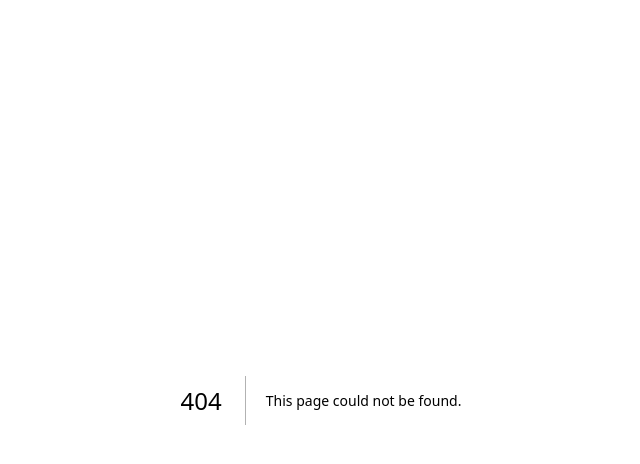
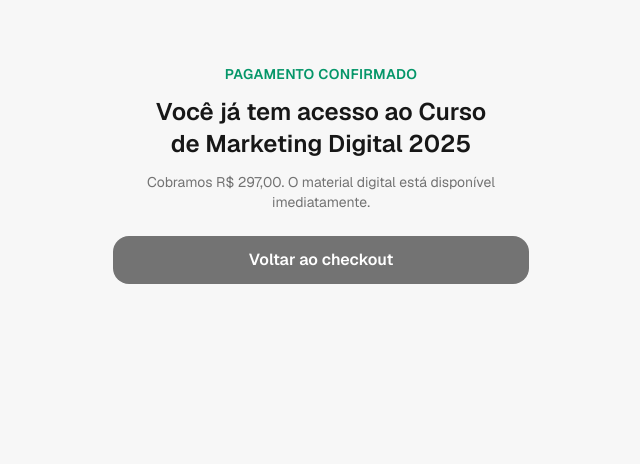
Before and after one commit to rcrdk/cakto-pay-checkout, a Next.js app: page /sucesso in a window 1280 px wide. Before the commit this address had no page. Shown: the top 464 px of the page, without its empty margins (319-959 px from the left). Built offline with nearby package versions, Linux system fonts and the light colour scheme.

Commit message:
feat: create SuccessPage component for order confirmation and remove CheckoutSuccess component

```diff
--- /dev/null
+++ b/src/app/sucesso/page.tsx
@@ -0,0 +1,33 @@
+'use client'
+
+import { useRouter } from 'next/navigation'
+
+import { getCheckoutProduct } from '@/features/checkout/services/get-checkout-product'
+import { formatBrlFromCents } from '@/features/checkout/utils/format-brl-from-cents'
+import { Button } from '@/shared/components/ui/button'
+
+const CHECKOUT_PATH = '/'
+
+export default function SuccessPage() {
+	const router = useRouter()
+	const product = getCheckoutProduct()
+	const paidAmount = formatBrlFromCents(product.currentPriceCents)
+
+	return (
+		<main className="mx-auto flex w-full max-w-md flex-col px-4 py-8">
+			<section className="flex flex-col gap-6 py-8 text-center">
+				<div className="flex flex-col gap-3">
+					<p className="text-highlighted text-sm font-semibold tracking-wide uppercase">Pagamento confirmado</p>
+
+					<h1 className="text-2xl font-semibold text-balance">Você já tem acesso ao {product.name}</h1>
+
+					<p className="text-muted text-sm">Cobramos {paidAmount}. O material digital está disponível imediatamente.</p>
+				</div>
+
+				<Button variant="muted" onClick={() => router.push(CHECKOUT_PATH)}>
+					Voltar ao checkout
+				</Button>
+			</section>
+		</main>
+	)
+}
--- a/src/features/checkout/components/checkout-success.tsx
+++ /dev/null
@@ -1,20 +0,0 @@
-import type { Product } from '../types/checkout'
-import { formatBrlFromCents } from '../utils/format-brl-from-cents'
-
-interface CheckoutSuccessProps {
-	product: Product
-}
-
-export function CheckoutSuccess({ product }: Readonly<CheckoutSuccessProps>) {
-	const paidAmount = formatBrlFromCents(product.currentPriceCents)
-
-	return (
-		<section className="flex flex-col gap-3 py-8 text-center">
-			<p className="text-highlighted text-sm font-semibold tracking-wide uppercase">Pagamento confirmado</p>
-
-			<h1 className="text-2xl font-semibold text-balance">Você já tem acesso ao {product.name}</h1>
-
-			<p className="text-muted text-sm">Cobramos {paidAmount}. O material digital está disponível imediatamente.</p>
-		</section>
-	)
-}
--- a/src/features/checkout/components/checkout.tsx
+++ b/src/features/checkout/components/checkout.tsx
@@ -1,6 +1,7 @@
 'use client'
 
-import { useEffect, useRef, useState, type FormEvent } from 'react'
+import { useEffect, useRef, type FormEvent } from 'react'
+import { useRouter } from 'next/navigation'
 import { zodResolver } from '@hookform/resolvers/zod'
 import { FormProvider, useForm } from 'react-hook-form'
 
@@ -10,7 +11,6 @@ import { getFirstInvalidFieldId } from '../utils/get-first-invalid-field-id'
 import { revealInvalidField } from '../utils/reveal-invalid-field'
 import { CheckoutFormFields } from './checkout-form-fields'
 import { CheckoutSubmit } from './checkout-submit'
-import { CheckoutSuccess } from './checkout-success'
 import { CheckoutSummary } from './checkout-summary'
 import { InstallmentSelect } from './installment-select'
 import { PaymentMethodSelector } from './payment-method-selector'
@@ -21,10 +21,10 @@ interface CheckoutProps {
 }
 
 const SUBMIT_DELAY_MS = 1200
+const SUCCESS_PATH = '/sucesso'
 
 export function Checkout({ product }: Readonly<CheckoutProps>) {
-	const [isSuccess, setIsSuccess] = useState(false)
-
+	const router = useRouter()
 	const submitTimeoutRef = useRef<ReturnType<typeof setTimeout>>(undefined)
 
 	const form = useForm<CheckoutFormSchema>({
@@ -40,7 +40,7 @@ export function Checkout({ product }: Readonly<CheckoutProps>) {
 				await new Promise<void>((resolve) => {
 					clearTimeout(submitTimeoutRef.current)
 					submitTimeoutRef.current = setTimeout(() => {
-						setIsSuccess(true)
+						router.push(SUCCESS_PATH)
 						resolve()
 					}, SUBMIT_DELAY_MS)
 				})
@@ -55,13 +55,6 @@ export function Checkout({ product }: Readonly<CheckoutProps>) {
 	}
 
 	useEffect(() => () => clearTimeout(submitTimeoutRef.current), [])
-
-	if (isSuccess)
-		return (
-			<main className="mx-auto flex w-full max-w-md flex-col px-4 py-8">
-				<CheckoutSuccess product={product} />
-			</main>
-		)
 
 	return (
 		<main className="mx-auto flex w-full max-w-md flex-col px-4 py-8 lg:max-w-4xl">
```
